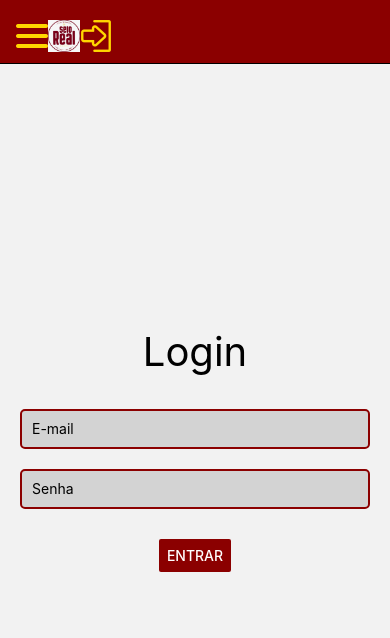
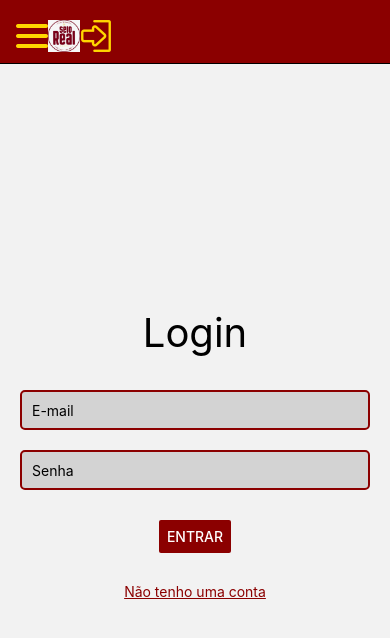
Before and after one commit to milenaksk/pizza-selo-real, a React Native app: screen /Login in a window 390 px wide. Shown: the top 638 px of the page. Built offline with nearby package versions, Linux system fonts and the light colour scheme.

Commit message:
criar conta link

```diff
--- a/src/screen/LoginScreen.js
+++ b/src/screen/LoginScreen.js
@@ -1,9 +1,17 @@
 import React, { useState } from 'react';
-import { View, Text, TextInput, Button, StyleSheet } from 'react-native';
+import { View, Text, TextInput, Button, StyleSheet, TouchableOpacity } from 'react-native';
 
 const LoginButton = () => (
   <View style={styles.loginButtonContainer}>
     <Button title="ENTRAR" onPress={() => {}} color="#8B0000"/>
+  </View>
+);
+
+const CriarContaLink = ({ onPress }) => (
+  <View style={styles.linkContainer}>
+    <TouchableOpacity onPress={onPress}>
+      <Text style={styles.linkText}>Não tenho uma conta</Text>
+    </TouchableOpacity>
   </View>
 );
 
@@ -30,6 +38,7 @@ const LoginScreen = () => {
         secureTextEntry={true}
       />
       <LoginButton></LoginButton>
+      <CriarContaLink onPress={null} />
     </View>
   );
 };
@@ -50,7 +59,7 @@ const styles = StyleSheet.create({
     width: '100%',
     borderColor: '#8B0000',
     borderWidth: 2,
-    borderRadius: 5, // bordas arredondadas
+    borderRadius: 5,
     marginBottom: 20,
     paddingHorizontal: 10,
     backgroundColor: '#D3D3D3',
@@ -58,7 +67,15 @@ const styles = StyleSheet.create({
   loginButtonContainer: {
     borderRadius: 10,
     padding: 10,
-    overflow: 'hidden', // bordas arredondadas
+    overflow: 'hidden',
+  },
+  linkContainer: {
+    marginTop: 10,
+  },
+  linkText: {
+    marginTop: 10,
+    color: '#8B0000',
+    textDecorationLine: 'underline',
   },
 });
 
```
